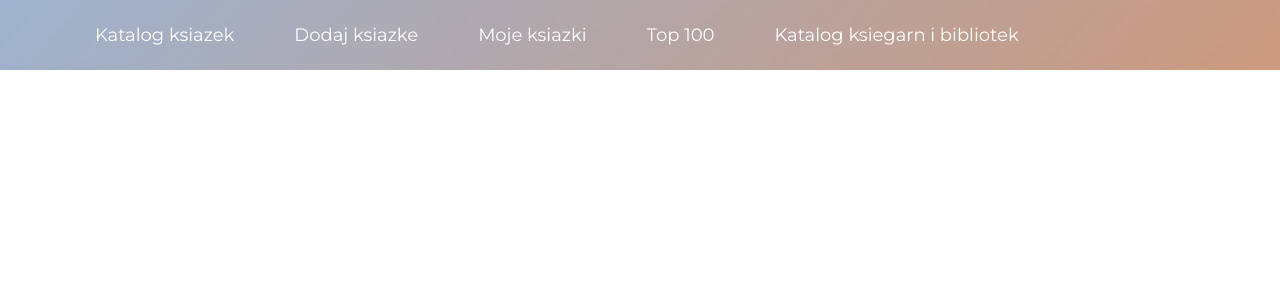
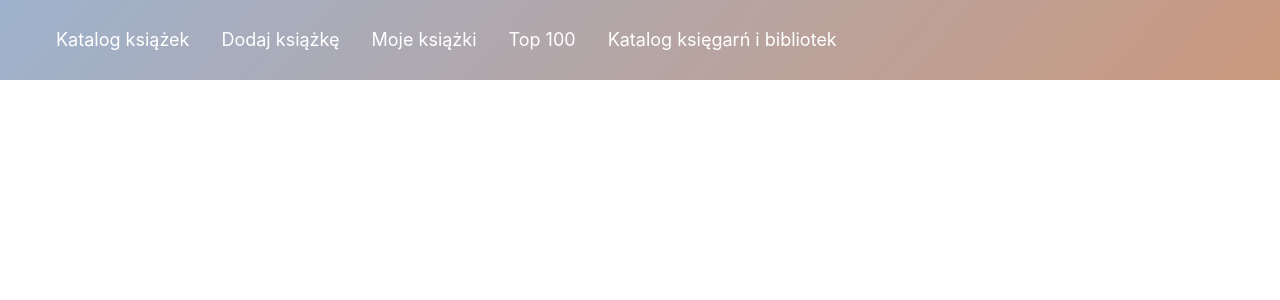
Before and after one commit to maciekkwiet/Bookweb, a React (Create React App) app in the folder client/: page / in a window 1280 px wide. Shown: the top 300 px of the page. Built offline with nearby package versions, Linux system fonts and the light colour scheme; a web font is replaced by a local one.

Commit message:
smoll refactor

```diff
--- a/client/src/Components/Navbar/Navbar.tsx
+++ b/client/src/Components/Navbar/Navbar.tsx
@@ -1,18 +1,41 @@
-import React from 'react';
-import { NavbarComponent, NavLink, Bars, NavMenu } from './NavbarStyles';
+import React, { useState } from 'react';
+import { FaBars, FaTimes } from 'react-icons/fa';
+import { IconContext } from 'react-icons/lib';
+import { theme } from '../../Theme';
+import { NavbarComponent, NavContainer, NavMenu, Burger, NavItem, NavLinks } from './NavbarStyles';
+
+export type NavbarComponentProps = {};
 
 export const Navbar = () => {
+  const [click, setClick] = useState(false);
+
+  const handleClick = () => setClick(!click);
+
   return (
-    <NavbarComponent>
-      <Bars />
-      <NavMenu>
-        <NavLink to="/bookscatalog">Katalog ksiazek</NavLink>
-        <NavLink to="/addbook">Dodaj ksiazke</NavLink>
-        <NavLink to="/mybooks">Moje ksiazki</NavLink>
-        <NavLink to="/top100">Top 100</NavLink>
-        <NavLink to="/bookprovidercatalog">Katalog ksiegarn i bibliotek</NavLink>
-      </NavMenu>
-    </NavbarComponent>
+    <IconContext.Provider value={{ color: theme.colors.secondary }}>
+      <NavbarComponent>
+        <NavContainer>
+          <Burger onClick={handleClick}>{click ? <FaTimes /> : <FaBars />}</Burger>
+          <NavMenu onClick={handleClick} click={click}>
+            <NavItem>
+              <NavLinks to="/catalog">Katalog książek</NavLinks>
+            </NavItem>
+            <NavItem>
+              <NavLinks to="/add">Dodaj książkę</NavLinks>
+            </NavItem>
+            <NavItem>
+              <NavLinks to="/mybooks">Moje książki</NavLinks>
+            </NavItem>
+            <NavItem>
+              <NavLinks to="/top">Top 100</NavLinks>
+            </NavItem>
+            <NavItem>
+              <NavLinks to="/catalog">Katalog księgarń i bibliotek</NavLinks>
+            </NavItem>
+          </NavMenu>
+        </NavContainer>
+      </NavbarComponent>
+    </IconContext.Provider>
   );
 };
 
--- a/client/src/Components/Navbar/NavbarStyles.tsx
+++ b/client/src/Components/Navbar/NavbarStyles.tsx
@@ -1,51 +1,91 @@
 import styled from 'styled-components';
-import { NavLink as Link } from 'react-router-dom';
-import { FaBars } from 'react-icons/fa';
+import { Link } from 'react-router-dom';
 import { theme } from '../../Theme';
 
 export const NavbarComponent = styled.nav`
   background: ${theme.backgrounds.mainGradient};
+  height: 80px;
   display: flex;
-  height: 70px;
+  justify-content: center;
+  align-items: center;
+  font-size: 18px;
 `;
 
-export const NavLink = styled(Link)`
+export const NavContainer = styled.div`
   display: flex;
-  color: ${theme.colors.secondary};
-  font-family: ${theme.fonts.default};
-  font-size: 18px;
-  line-heightL 22px;
-  text-decoration: none;
-  margin: auto 30px;
-  cursor: pointer;
-
-  &.active {
-    color: ${theme.colors.readMore}
-  }
+  justify-content: space-between;
+  height: 80px;
+  width: 100%;
+  max-width: 1300px;
 `;
 
-export const Bars = styled(FaBars)`
+export const Burger = styled.div`
   display: none;
-  color: ${theme.colors.secondary};
 
   @media screen and (max-width: 768px) {
     display: block;
-    position absolute;
+    position: absolute;
     top: 0;
     right: 0;
-    transform: translate(-100%, 75%);
+    transform: translate(-100%, 50%);
     font-size: 1.8rem;
     cursor: pointer;
   }
 `;
 
-export const NavMenu = styled.div`
+export const NavMenu = styled.ul<{ click: boolean }>`
   display: flex;
-  align-items: start;
-  margin-left: 65px;
-  margin-right: -24px;
+  align-items: center;
+  list-style: none;
+  text-align: center;
 
   @media screen and (max-width: 768px) {
-    display: none;
+    margin: 0;
+    padding: 1em 0;
+    display: flex;
+    flex-direction: column;
+    width: 100%;
+    height: auto;
+    position: absolute;
+    top: 80px;
+    left: ${({ click }) => (click ? 0 : '-100%')};
+    opacity: 1;
+    transition: all 0.5s ease;
+    background: ${theme.backgrounds.mainGradient};
   }
 `;
+
+export const NavItem = styled.li`
+  height: 3em;
+  border-bottom: 2px solid transparent;
+
+  @media screen and (max-width: 768px) {
+    width: 100%;
+  }
+`;
+
+export const NavLinks = styled(Link)`
+  color: ${theme.colors.secondary};
+  display: flex;
+  align-items: center;
+  text-decoration: none;
+  padding: 0 1rem;
+  height: 100%;
+
+  &:hover {
+    color: ${theme.colors.readMore};
+    transition: all 0.3s ease;
+  }
+
+  @media screen and (max-width: 768px) {
+    padding: 1rem 0;
+    text-align: center;
+    width: 100%;
+    display: table;
+
+    &:hover {
+      color: ${theme.colors.readMore};
+      transition: all 0.3s ease;
+    }
+  }
+`;
```
